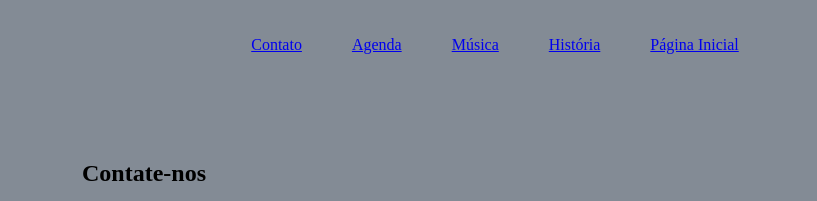
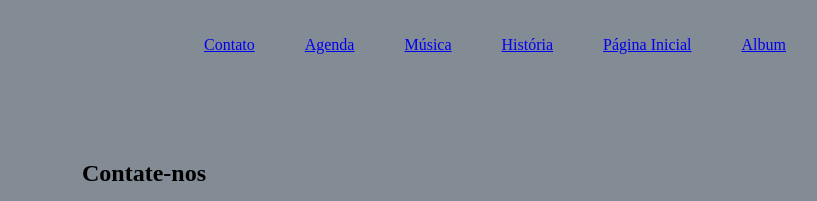
Before and after one commit to Amandaw44/sertanejo., a plain HTML site: page contato.html in a window 1280 px wide. Shown: the top 201 px of the page, without its empty margins (160-977 px from the left). Drawn offline with Linux system fonts and the light colour scheme.

Commit message:
Update contato.html

```diff
--- a/contato.html
+++ b/contato.html
@@ -48,6 +48,7 @@
         <li><a href="letra.html">Música</a></li>
         <li><a href="História.html">História</a></li>
         <li><a href="index.html">Página Inicial</a></li>
+        <li><a href="album.html">Album</a></li>
     </ul>
 
        <section class="mensagem">
```
